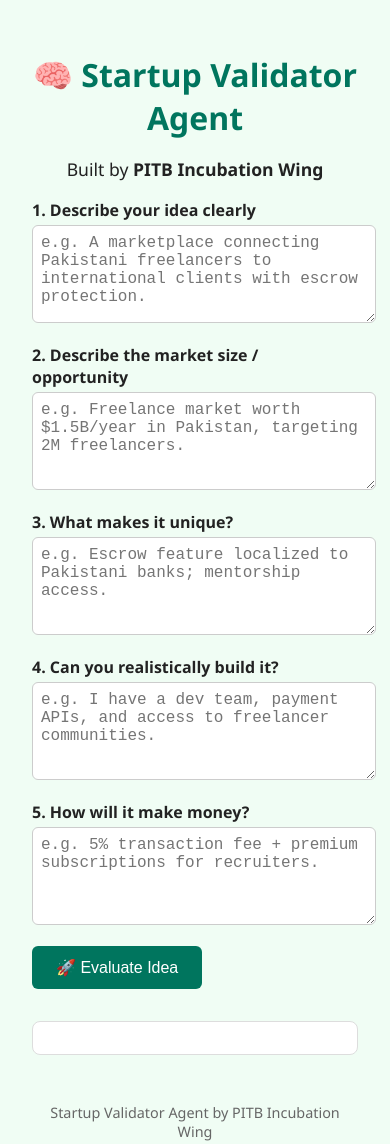
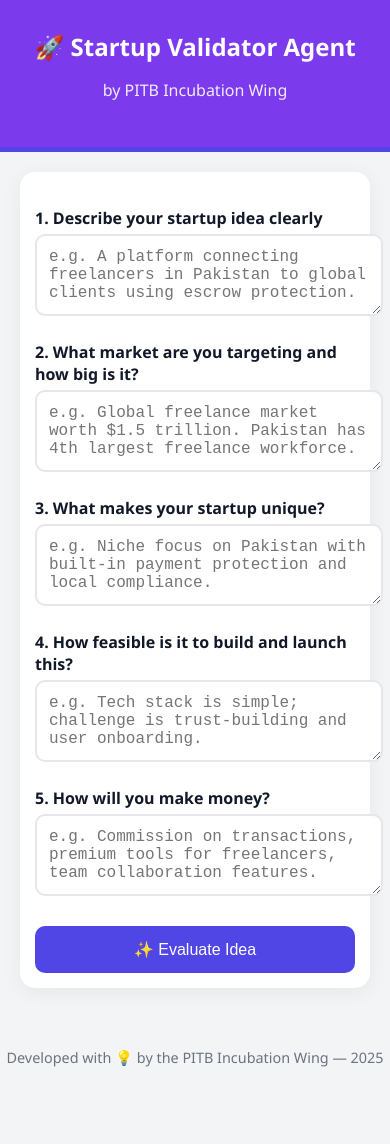
Before and after one commit to salmantarik-dot/startup-validator-agent, a website: page public/index.html in a window 390 px wide. After the commit the page ends 1087 px from the top, so only its background shows below. Drawn offline with Linux system fonts and the light colour scheme.

Commit message:
🎨 Updated Gen Z UI for Startup Validator Agent

```diff
--- a/public/index.html
+++ b/public/index.html
@@ -6,145 +6,177 @@
   <title>Startup Validator Agent</title>
   <style>
     body {
-      font-family: 'Segoe UI', sans-serif;
-      background: #f0fdf4;
-      color: #222;
-      max-width: 800px;
-      margin: 0 auto;
-      padding: 2rem;
+      font-family: 'Segoe UI', Tahoma, Geneva, Verdana, sans-serif;
+      background: #f3f4f6;
+      color: #111827;
+      margin: 0;
+      padding: 0;
     }
-    h1 {
-      color: #00755e;
+
+    header {
+      background: #7c3aed; /* purple */
+      color: white;
+      text-align: center;
+      padding: 30px 20px;
+      border-bottom: 5px solid #4f46e5;
+    }
+
+    header h1 {
+      margin: 0;
       font-size: 2rem;
+    }
+
+    header p {
+      font-size: 1rem;
+      opacity: 0.9;
+    }
+
+    .container {
+      max-width: 700px;
+      margin: 40px auto;
+      padding: 20px;
+      background: white;
+      box-shadow: 0 4px 20px rgba(0,0,0,0.06);
+      border-radius: 15px;
+    }
+
+    label {
+      display: block;
+      margin: 20px 0 5px;
+      font-weight: bold;
+    }
+
+    textarea, input {
+      width: 100%;
+      padding: 12px;
+      border: 2px solid #e5e7eb;
+      border-radius: 10px;
+      font-size: 1rem;
+      resize: vertical;
+    }
+
+    button {
+      display: inline-block;
+      background: #4f46e5;
+      color: white;
+      padding: 14px 24px;
+      border: none;
+      border-radius: 10px;
+      font-size: 1rem;
+      cursor: pointer;
+      margin-top: 25px;
+      width: 100%;
+      transition: background 0.3s ease;
+    }
+
+    button:hover {
+      background: #3730a3;
+    }
+
+    .result {
+      margin-top: 30px;
+      padding: 20px;
+      background: #f9fafb;
+      border: 1px solid #d1d5db;
+      border-radius: 10px;
+      white-space: pre-wrap;
+    }
+
+    footer {
+      margin-top: 60px;
       text-align: center;
-      margin-bottom: 1rem;
+      font-size: 0.9rem;
+      color: #6b7280;
+      padding-bottom: 20px;
     }
-    .field {
-      margin-bottom: 1rem;
+
+    @media (max-width: 600px) {
+      header h1 {
+        font-size: 1.5rem;
       }
-    label {
-      font-weight: 600;
-      display: block;
-      margin-bottom: 4px;
+
+      .container {
+        margin: 20px;
+        padding: 15px;
       }
-    textarea {
-      width: 100%;
-      height: 80px;
-      font-size: 1rem;
-      padding: 0.5rem;
-      border: 1px solid #ccc;
-      border-radius: 6px;
-    }
-    button {
-      padding: 0.75rem 1.5rem;
-      font-size: 1rem;
-      background: #00755e;
-      color: white;
-      border: none;
-      border-radius: 6px;
-      cursor: pointer;
-    }
-    button:hover {
-      background: #005b47;
-    }
-    #result {
-      margin-top: 2rem;
-      padding: 1rem;
-      background: #ffffff;
-      border-radius: 8px;
-      border: 1px solid #ddd;
-    }
-    footer {
-      text-align: center;
-      margin-top: 3rem;
-      font-size: 0.9rem;
-      color: #666;
     }
   </style>
 </head>
+<body>
 
-<body>
-  <h1>🧠 Startup Validator Agent</h1>
-  <p style="text-align: center; font-size: 1.1rem;">Built by <strong>PITB Incubation Wing</strong></p>
+  <header>
+    <h1>🚀 Startup Validator Agent</h1>
+    <p>by PITB Incubation Wing</p>
+  </header>
 
-  <form id="idea-form">
-    <div class="field">
-      <label for="clarity">1. Describe your idea clearly</label>
-      <textarea id="clarity" placeholder="e.g. A marketplace connecting Pakistani freelancers to international clients with escrow protection."></textarea>
-    </div>
-    <div class="field">
-      <label for="market">2. Describe the market size / opportunity</label>
-      <textarea id="market" placeholder="e.g. Freelance market worth $1.5B/year in Pakistan, targeting 2M freelancers."></textarea>
-    </div>
-    <div class="field">
-      <label for="uniqueness">3. What makes it unique?</label>
-      <textarea id="uniqueness" placeholder="e.g. Escrow feature localized to Pakistani banks; mentorship access."></textarea>
-    </div>
-    <div class="field">
-      <label for="feasibility">4. Can you realistically build it?</label>
-      <textarea id="feasibility" placeholder="e.g. I have a dev team, payment APIs, and access to freelancer communities."></textarea>
-    </div>
-    <div class="field">
-      <label for="monetization">5. How will it make money?</label>
-      <textarea id="monetization" placeholder="e.g. 5% transaction fee + premium subscriptions for recruiters."></textarea>
-    </div>
-    <button type="submit">🚀 Evaluate Idea</button>
+  <div class="container">
+    <form id="validator-form">
+      <label for="clarity">1. Describe your startup idea clearly</label>
+      <textarea id="clarity" rows="3" placeholder="e.g. A platform connecting freelancers in Pakistan to global clients using escrow protection."></textarea>
+
+      <label for="market">2. What market are you targeting and how big is it?</label>
+      <textarea id="market" rows="3" placeholder="e.g. Global freelance market worth $1.5 trillion. Pakistan has 4th largest freelance workforce."></textarea>
+
+      <label for="uniqueness">3. What makes your startup unique?</label>
+      <textarea id="uniqueness" rows="3" placeholder="e.g. Niche focus on Pakistan with built-in payment protection and local compliance."></textarea>
+
+      <label for="feasibility">4. How feasible is it to build and launch this?</label>
+      <textarea id="feasibility" rows="3" placeholder="e.g. Tech stack is simple; challenge is trust-building and user onboarding."></textarea>
+
+      <label for="monetization">5. How will you make money?</label>
+      <textarea id="monetization" rows="3" placeholder="e.g. Commission on transactions, premium tools for freelancers, team collaboration features."></textarea>
+
+      <button type="submit">✨ Evaluate Idea</button>
     </form>
 
-  <div id="result"></div>
+    <div id="result" class="result" style="display:none;"></div>
+  </div>
 
   <footer>
-    Startup Validator Agent by PITB Incubation Wing
+    Developed with 💡 by the PITB Incubation Wing — 2025
   </footer>
 
   <script>
-    document.getElementById('idea-form').addEventListener('submit', async (e) => {
+    document.getElementById('validator-form').addEventListener('submit', async (e) => {
       e.preventDefault();
+      const clarity = document.getElementById('clarity').value.trim();
+      const market = document.getElementById('market').value.trim();
+      const uniqueness = document.getElementById('uniqueness').value.trim();
+      const feasibility = document.getElementById('feasibility').value.trim();
+      const monetization = document.getElementById('monetization').value.trim();
+
+      const resultDiv = document.getElementById('result');
+      resultDiv.style.display = 'block';
+      resultDiv.innerText = '⏳ Evaluating...';
 
       const message = `
-        Idea Clarity: ${document.getElementById('clarity').value}
-        Market Size: ${document.getElementById('market').value}
-        Uniqueness: ${document.getElementById('uniqueness').value}
-        Feasibility: ${document.getElementById('feasibility').value}
-        Monetization: ${document.getElementById('monetization').value}
+Startup Idea Validation Request:
+1. Clarity: ${clarity}
+2. Market: ${market}
+3. Uniqueness: ${uniqueness}
+4. Feasibility: ${feasibility}
+5. Monetization: ${monetization}
       `;
 
+      try {
         const response = await fetch('/api/validate', {
           method: 'POST',
           headers: { 'Content-Type': 'application/json' },
           body: JSON.stringify({ message })
         });
 
-      const result = await response.json();
-      displayResults(result);
+        const data = await response.json();
+
+        if (data && data.evaluation) {
+          resultDiv.innerHTML = data.evaluation;
+        } else {
+          resultDiv.innerText = '⚠️ No valid feedback returned.';
+        }
+      } catch (err) {
+        resultDiv.innerText = '❌ Something went wrong. Please try again.';
+        console.error(err);
+      }
     });
-
-    function displayResults(feedback) {
-      const resultBox = document.getElementById('result');
-      resultBox.innerHTML = ''; // Clear previous content
-
-      if (!feedback || !feedback.criteria || !feedback.summary) {
-        resultBox.innerHTML = '<p style="color: red;">⚠️ No valid feedback returned.</p>';
-        return;
-      }
-
-      let html = `
-        <div style="font-family: 'Segoe UI', sans-serif; line-height: 1.6;">
-          <h2 style="color: #00755e;">📋 Startup Evaluation Summary</h2>
-          ${feedback.criteria.map(item => `
-            <div style="margin-bottom: 20px; padding: 15px; border: 1px solid #eee; border-radius: 8px; background-color: #f9f9f9;">
-              <h3 style="margin: 0 0 5px;">${item.title} — <span style="color: #ff8c00; font-weight: bold;">${item.rating}/5</span></h3>
-              <p style="margin: 0;">${item.reasoning}</p>
-            </div>
-          `).join('')}
-          <hr style="margin: 30px 0;" />
-          <h3 style="color: #00755e;">🔍 Overall Verdict</h3>
-          <p>${feedback.summary}</p>
-        </div>
-      `;
-
-      resultBox.innerHTML = html;
-    }
   </script>
 </body>
 </html>
```
Lines whose indentation alone changed are shown as unchanged.
